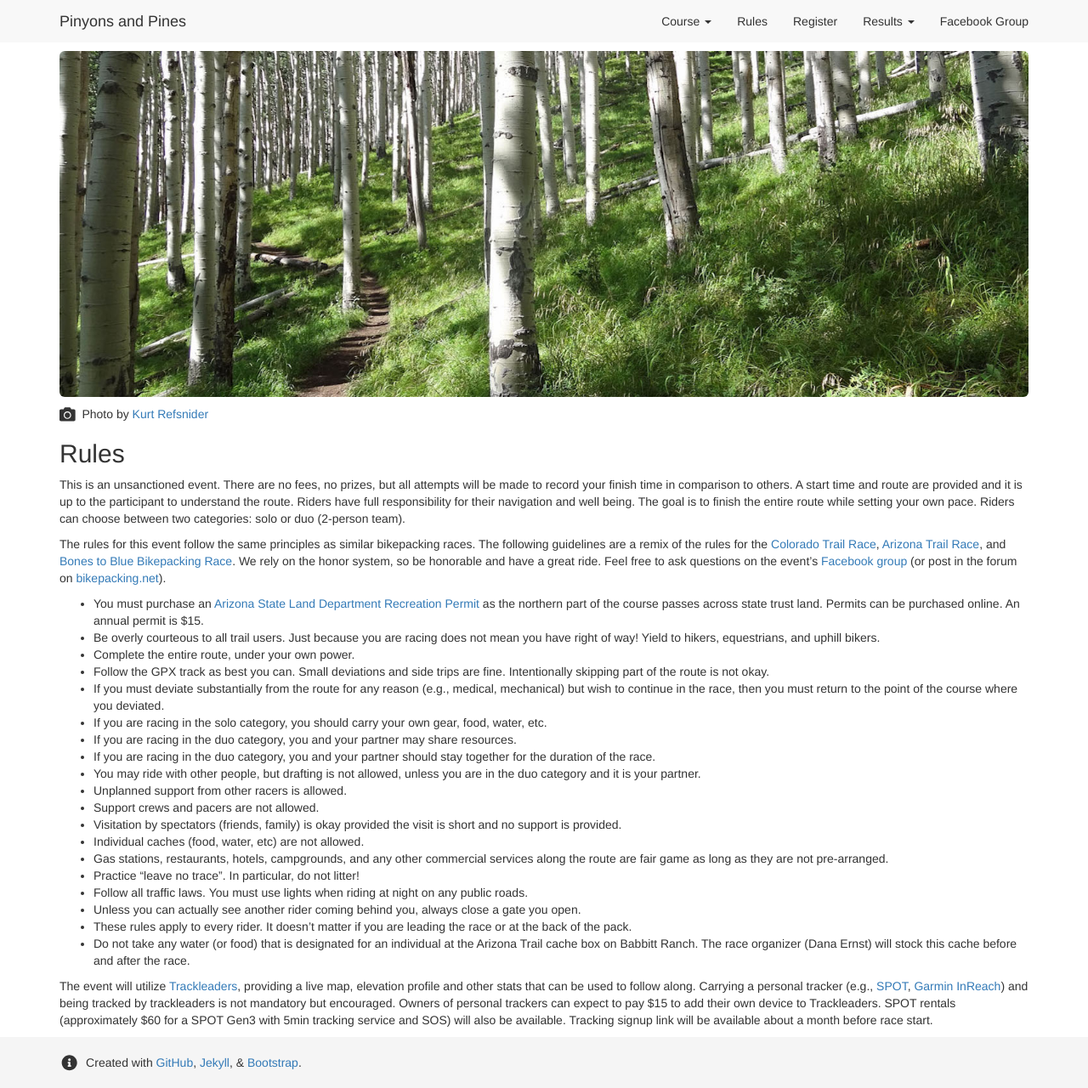
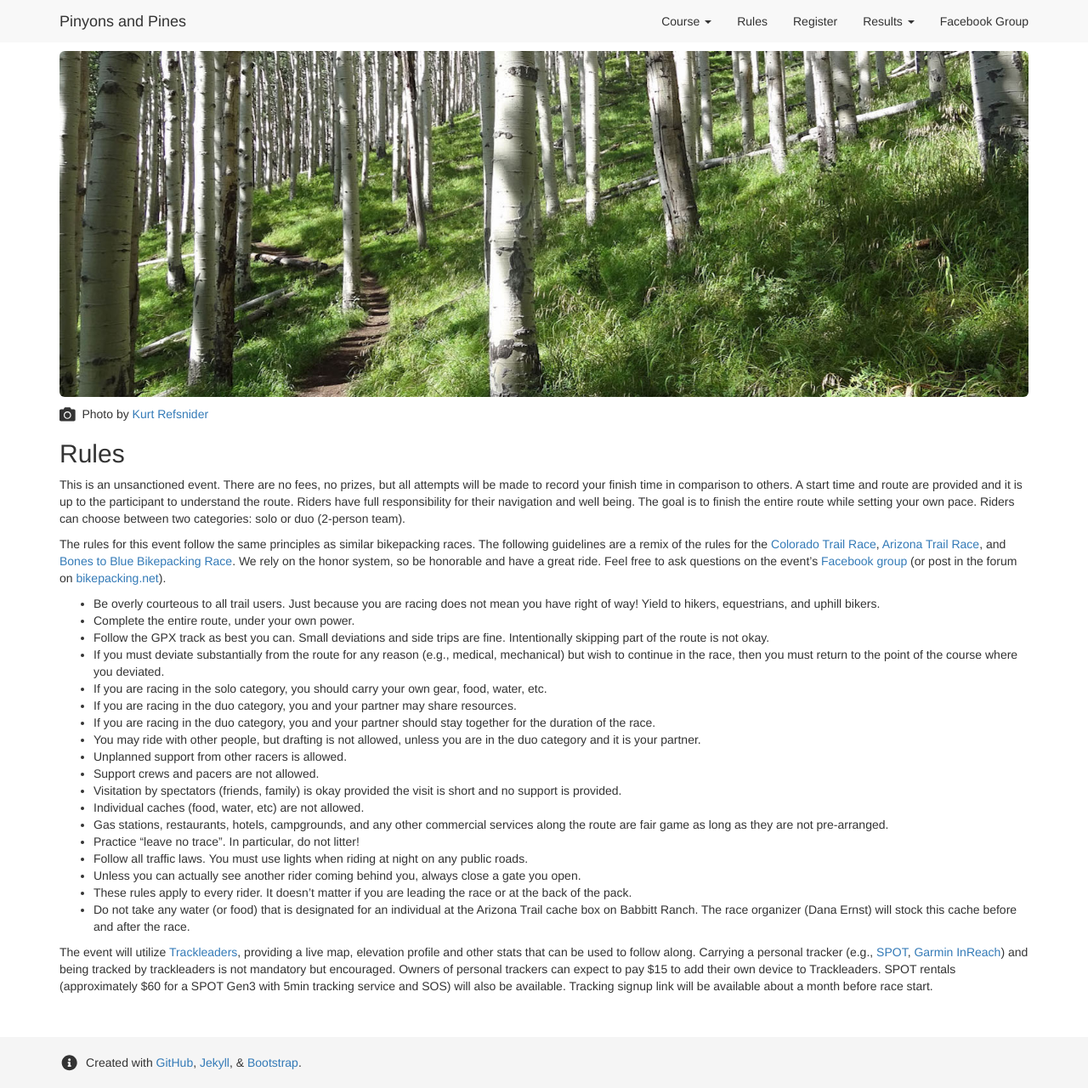
Before and after one commit to dcernst/PinyonsPines, a Jekyll site: the page built from rules.md, in a window 1280 px wide and 1280 px high. Shown: the whole window at 85% size. Built offline with Jekyll 4.4.1, drawn with Linux system fonts in a browser that asks for light colours; nearby versions of some CDN libraries.

Commit message:
Update to rules

```diff
--- a/rules.md
+++ b/rules.md
@@ -14,7 +14,8 @@
 
 The rules for this event follow the same principles as similar bikepacking races.  The following guidelines are a remix of the rules for the [Colorado Trail Race](http://www.climbingdreams.net/ctr/), [Arizona Trail Race](http://topofusion.com/azt/race.php), and [Bones to Blue Bikepacking Race](http://bonestoblue.com). We rely on the honor system, so be honorable and have a great ride.  Feel free to ask questions on the event's [Facebook group](https://www.facebook.com/groups/PinyonsAndPines/) (or post in the forum on [bikepacking.net](http://bikepacking.net)).
 
-- You must purchase an [Arizona State Land Department Recreation Permit](https://land.az.gov/natural-resources/recreational-permits) as the northern part of the course passes across state trust land.  Permits can be purchased online. An annual permit is $15.
+<!-- - You must purchase an [Arizona State Land Department Recreation Permit](https://land.az.gov/natural-resources/recreational-permits) as the northern part of the course passes across state trust land.  Permits can be purchased online. An annual permit is $15. -->
+
 - Be overly courteous to all trail users. Just because you are racing does not mean you have right of way! Yield to hikers, equestrians, and uphill bikers.
 - Complete the entire route, under your own power.
 - Follow the GPX track as best you can. Small deviations and side trips are fine. Intentionally skipping part of the route is not okay.
```
